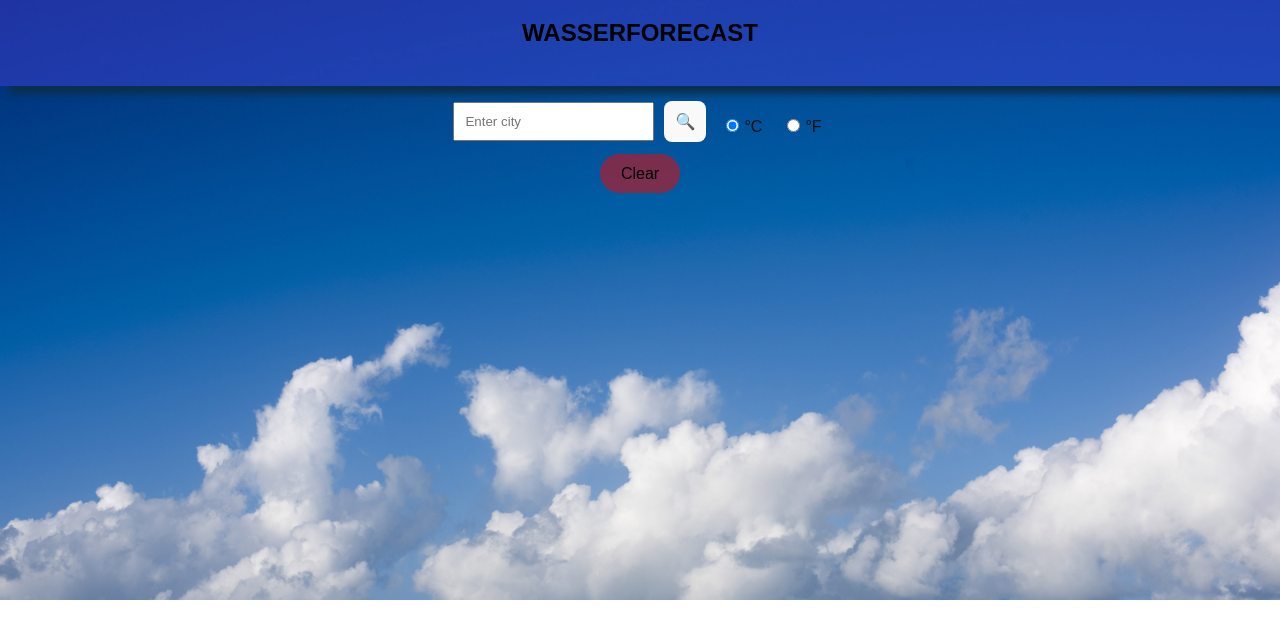
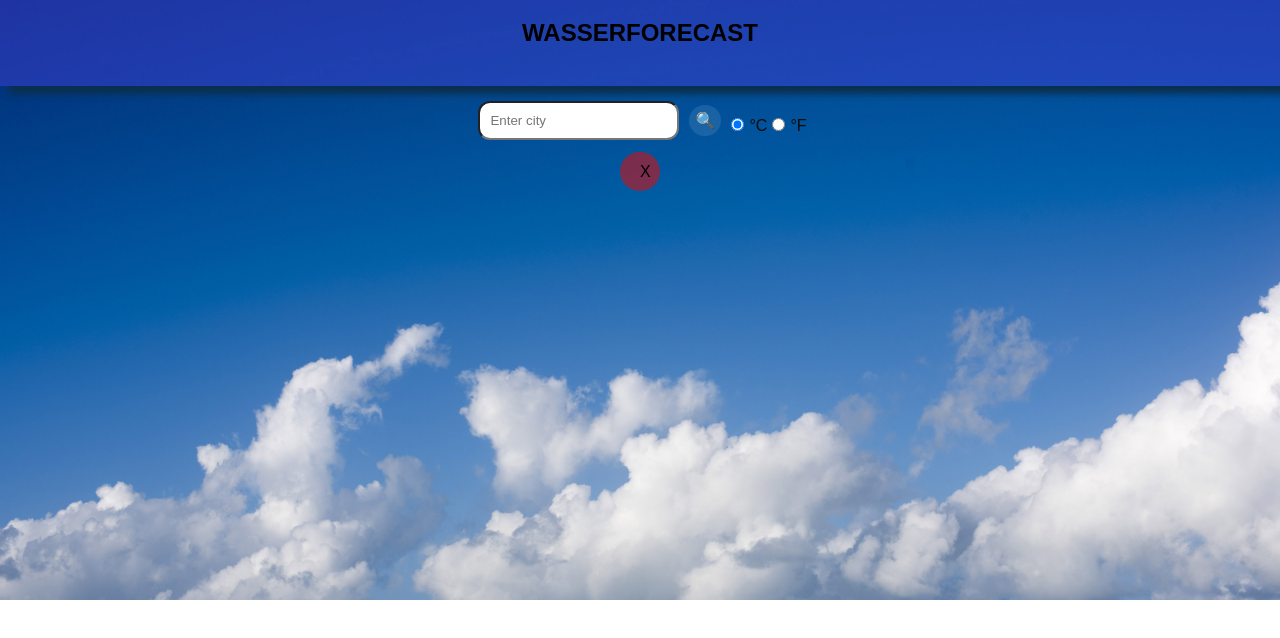
Before and after one commit to purplepeach29/check, a React (Vite) app in the folder forecast/: page / in a window 1280 px wide. Shown: the top 638 px of the page. Built offline with nearby package versions, Linux system fonts and the light colour scheme.

Commit message:
search button color

```diff
--- a/forecast/src/App.jsx
+++ b/forecast/src/App.jsx
@@ -116,7 +116,7 @@ function App() {
 
       <WeatherForm onSearch={fetchWeather} onUnitChange={setUnit} />
       {error && <p className="error">{error}</p>}
-      <button className='clear' onClick={handleClear}>Clear</button>
+      <button className='clear' onClick={handleClear}>X</button>
       <h2>{city} {country}</h2>
       <WeatherDetails weather={weather} wind={wind}/>
       <WeatherForecast forecast={forecast} />
--- a/forecast/src/index.css
+++ b/forecast/src/index.css
@@ -81,6 +81,6 @@ button:focus-visible {
     color: #747bff;
   }
   button {
-    background-color: #f9f9f9;
+    background-color: #c1e1e91f;
   }
 }
--- a/forecast/src/styles/App.css
+++ b/forecast/src/styles/App.css
@@ -28,9 +28,17 @@ min-height: 600px;
   justify-content: center;
   align-items: center;
 }
-.weather-form input,
+.weather-form input
+{
+  padding: 10px;
+  border-radius: 12px;
+
+  margin: 5px;
+}
+
 .weather-form button {
-  padding: 10px;
+  padding: 5px;
+  border-radius: 20px;
   margin: 5px;
 }
 
@@ -43,7 +51,7 @@ min-height: 600px;
 {
   border-radius: 30px;
   background-color: rgba(219, 14, 14, 0.562);
-  width: 80px;
+  width: 20px;
   text-align: center;
   margin-top: 7px;
 }
@@ -53,7 +61,7 @@ min-height: 600px;
   background-color: red;
 }
 .unit-toggle label {
-  margin: 0 10px;
+  margin: 0 0px;
 }
 
 .weather-details,
```
